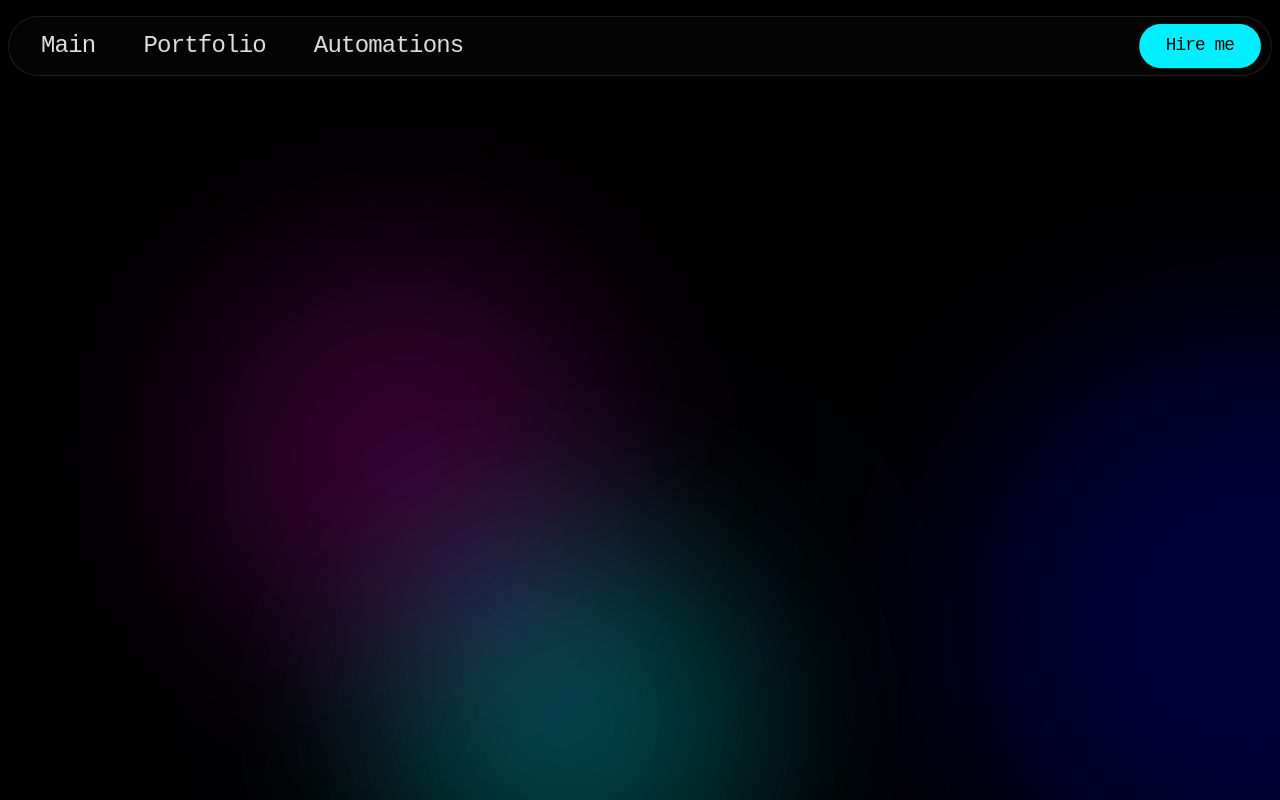
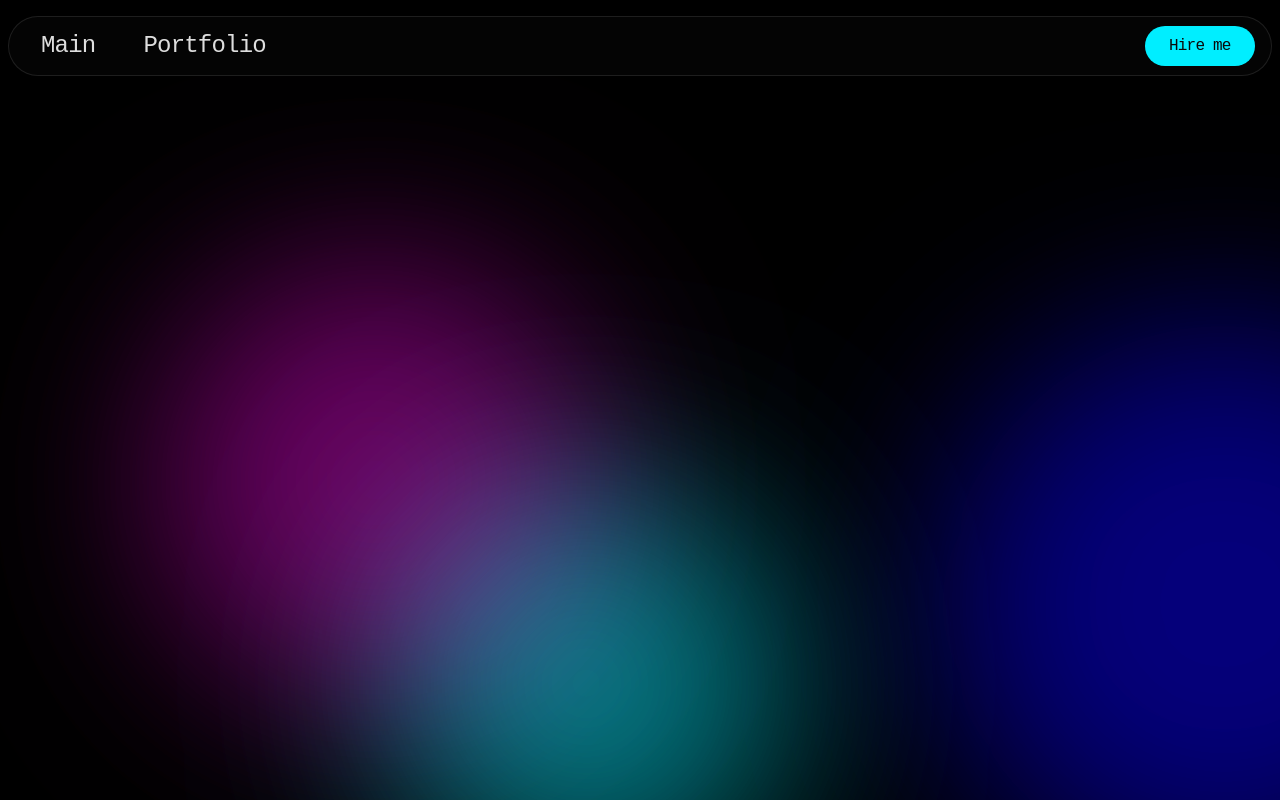
Before and after one commit to slnnzmtl/Vue-Personal-Portfolio, a Vue app: page /blog in a window 1280 px wide. Built offline with nearby package versions, Linux system fonts and the light colour scheme.

Commit message:
refactor: comment out automations link in NavigationMenu for future updates

```diff
--- a/src/components/NavigationMenu.vue
+++ b/src/components/NavigationMenu.vue
@@ -73,7 +73,7 @@ export default defineComponent({
       <div class="nav-links pl-4">
         <router-link to="/" @click.stop="closeMenu"> Main </router-link>
         <router-link to="/projects" @click.stop="closeMenu"> Portfolio </router-link>
-        <router-link to="/automations" @click.stop="closeMenu"> Automations </router-link>
+        <!-- <router-link to="/automations" @click.stop="closeMenu"> Automations </router-link> -->
       </div>
 
       <div class="hire-button">
```
